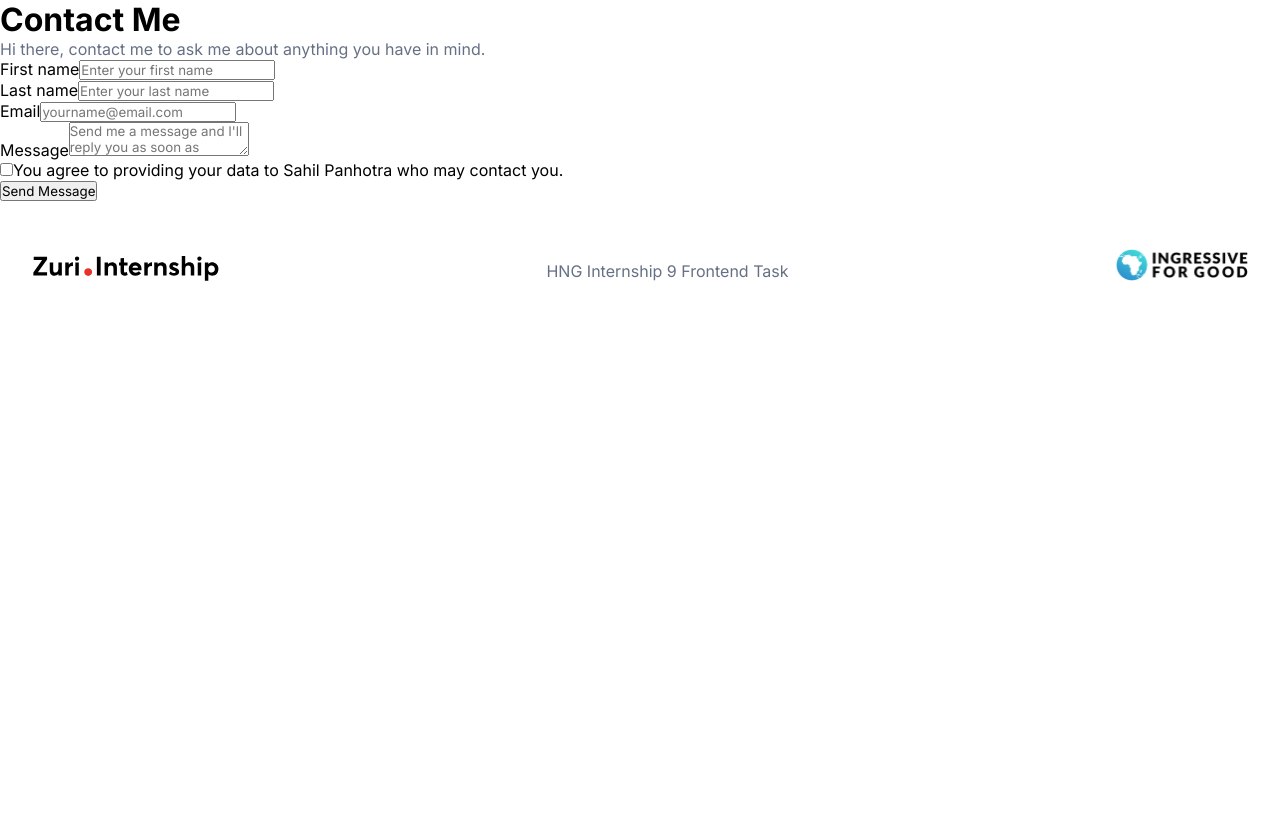
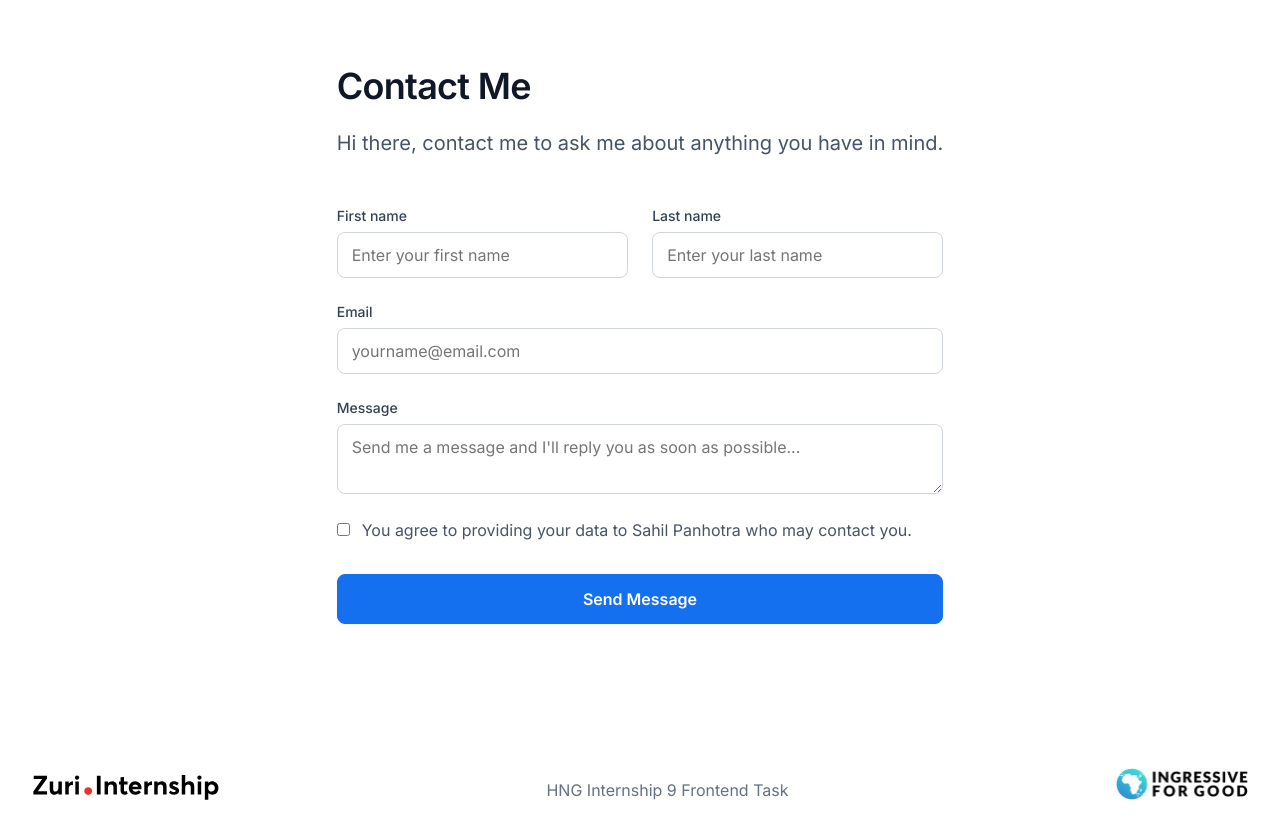
Before and after one commit to SahilPanhotra/Zuri_linktree, a React (Create React App) app: page /contact in a window 1280 px wide. Shown: the top 838 px of the page. Before the commit the page ends 800 px from the top, so only its background shows below. Built offline with nearby package versions, Linux system fonts and the light colour scheme.

Commit message:
style:basic styling done

```diff
--- a/src/pages/Contact.css
+++ b/src/pages/Contact.css
@@ -0,0 +1,110 @@
+@import url("https://fonts.googleapis.com/css2?family=Inter:wght@300;400;500;600;700&display=swap");
+* {
+  padding: 0;
+  margin: 0;
+  box-sizing: border-box;
+  font-family: "Inter", sans-serif;
+}
+.contactUs__container {
+  display: flex;
+  align-items: center;
+  justify-content: center;
+  padding: 0 32px;
+  max-width: 1280;
+  width: 100%;
+  padding: 64px 80px 96px 80px;
+}
+.contactUs__row {
+  max-width: 720px;
+  width: 100%;
+  margin: 0 auto;
+}
+.contactUs__wrapper {
+  display: flex;
+  flex-direction: column;
+  justify-content: center;
+}
+.contactUs__headingAndSupport {
+  display: flex;
+  flex-direction: column;
+  margin-bottom: 48px;
+}
+.heading {
+  font-weight: 600;
+  font-size: 36px;
+  line-height: 44px;
+  letter-spacing: -0.02em;
+  color: #101828;
+  margin-bottom: 20px;
+}
+.subheading {
+  font-weight: 400;
+  font-size: 20px;
+  line-height: 30px;
+  color: #475467;
+}
+.name__row {
+  display: flex;
+  width: 100%;
+  justify-content: space-between;
+}
+.input__withLabel {
+  display: flex;
+  flex-direction: column;
+}
+.first__name {
+  width: 48%;
+}
+.last__name {
+  width: 48%;
+}
+label {
+  font-weight: 500;
+  font-size: 14px;
+  line-height: 20px;
+  color: #344054;
+  margin-bottom: 6px;
+}
+.input {
+  padding: 10px 14px;
+  font-weight: 400;
+  font-size: 16px;
+  line-height: 24px;
+  color: #667085;
+  border: 1px solid #d0d5dd;
+  border-radius: 8px;
+}
+.form__fields {
+  margin-bottom: 32px;
+}
+.form__fields > * {
+  margin-bottom: 24px;
+}
+
+.form__fields div.child:last-child {
+  margin-bottom: 0px;
+}
+.input__checkbox {
+  border-radius: 9999px;
+}
+.policyAgree {
+  font-weight: 400;
+  font-size: 16px;
+  line-height: 24px;
+  color: #475467;
+  margin-left: 12px;
+}
+.btn {
+  width: 100%;
+  padding: 12px 20px;
+  text-align: center;
+  background: #1570ef;
+  border: 1px solid #1570ef;
+  box-shadow: 0px 1px 2px rgba(16, 24, 40, 0.05);
+  border-radius: 8px;
+  font-weight: 600;
+  font-size: 16px;
+  line-height: 24px;
+  color: white;
+  cursor: pointer;
+}
--- a/src/pages/Contact.jsx
+++ b/src/pages/Contact.jsx
@@ -1,4 +1,5 @@
 import React from "react";
+import "./Contact.css"
 
 function Contact() {
   return (
@@ -13,38 +14,39 @@ function Contact() {
             <div className="form__wrapper">
               <form >
                 <div className="form__fields">
-                  <div className="name__row">
+                  <div className="name__row child">
                     <div className="first__name">
-                      <div className="input__withLablel">
+                      <div className="input__withLabel">
                         <label>First name</label>
-                        <input id="first__name" type="text" placeholder="Enter your first name" />
+                        <input className="input" id="first__name" type="text" placeholder="Enter your first name" />
                       </div>
                       </div>
                       <div className="last__name">
-                      <div className="input__withLablel">
+                      <div className="input__withLabel">
                         <label>Last name</label>
-                        <input id="last__name" type="text" placeholder="Enter your last name" />
+                        <input className="input" id="last__name" type="text" placeholder="Enter your last name" />
                       </div>
                       </div>
                   </div>
-                </div>
-                <div className="email__container">
+
+                <div className="email__container child">
                   <div className="input__withLabel">
                     <label >Email</label>
-                    <input type="email" id="email" placeholder="yourname@email.com" />
+                    <input className="input" type="email" id="email" placeholder="yourname@email.com" />
                   </div>
                 </div>
-                <div className="email__container">
+                <div className="message__container child">
                   <div className="input__withLabel">
                     <label >Message</label>
-                    <textarea type="text" id="message" placeholder="Send me a message and I'll reply you as soon as possible..." />
+                    <textarea className="input" type="text" id="message" placeholder="Send me a message and I'll reply you as soon as possible..." />
                   </div>
                 </div>
-                <div className="checkbox__container">
-                  <input type="checkbox" />
+                <div className="checkbox__container child">
+                  <input className="input__checkbox" type="checkbox" />
                   <span className="policyAgree">You agree to providing your data to Sahil Panhotra who may contact you.</span>
                 </div>
-                <button id="btn_submit">Send Message</button>
+                </div>
+                <button className="btn" id="btn__submit">Send Message</button>
               </form>
             </div>
           </div>
```
